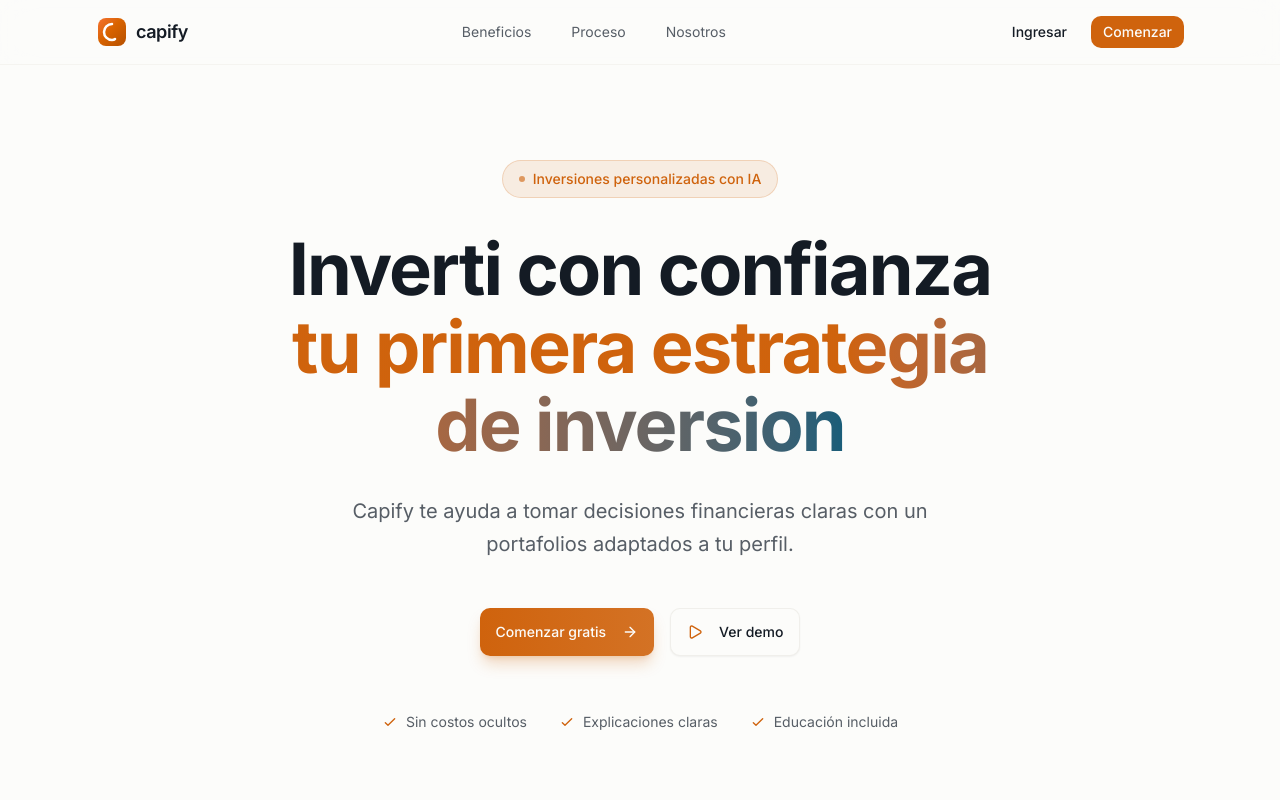
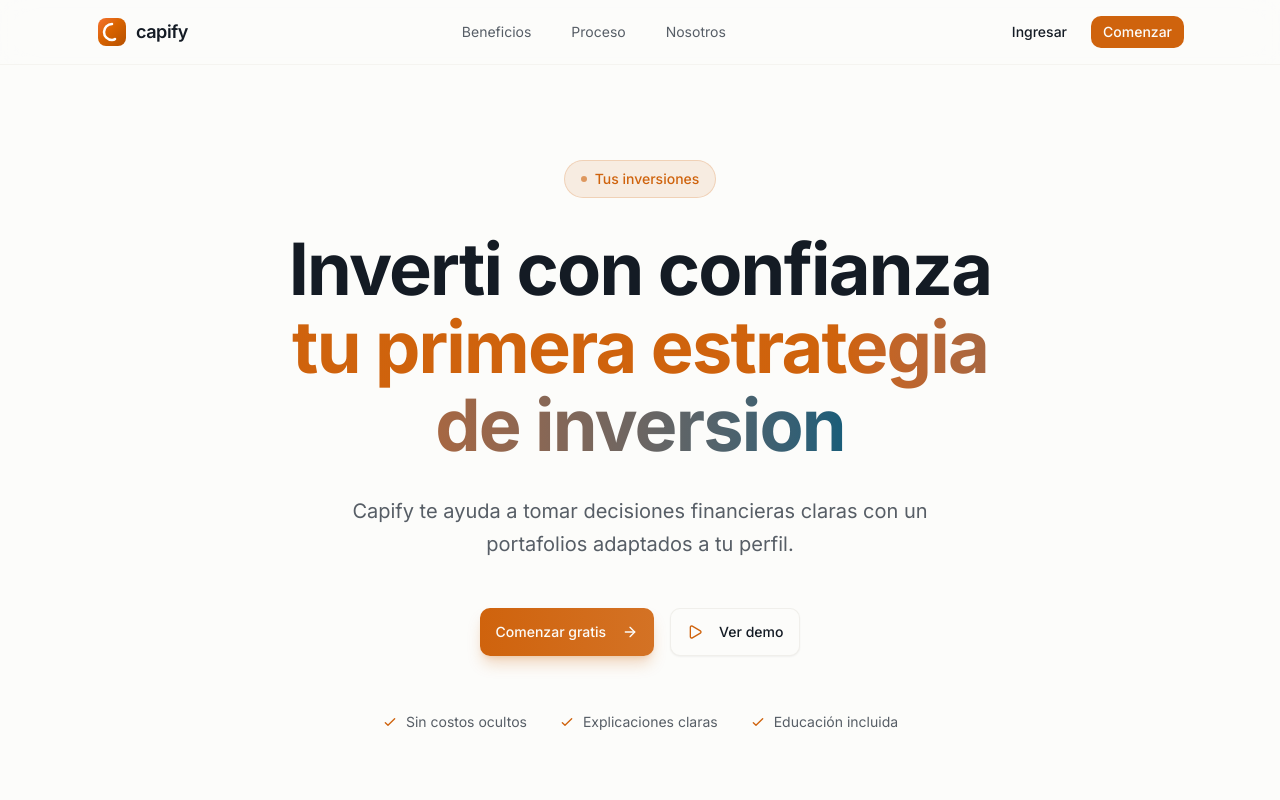
Before and after one commit to feliaffonso30-prog/capify-app, a Next.js app: page / in a window 1280 px wide. Shown: the top 800 px of the page. Built offline with nearby package versions, Linux system fonts and the light colour scheme.

Commit message:
Update badge text from 'Inversiones personalizadas con IA' to 'Tus inversiones'

```diff
--- a/components/landing/hero.tsx
+++ b/components/landing/hero.tsx
@@ -18,7 +18,7 @@ export function Hero() {
           <div className="inline-flex items-center gap-2 px-4 py-2 rounded-full bg-accent/10 border border-accent/20 mb-8">
             <div className="w-1.5 h-1.5 rounded-full bg-accent animate-pulse" />
             <span className="text-sm font-medium text-accent">
-              Inversiones personalizadas con IA
+              Tus inversiones
             </span>
           </div>
 
```
